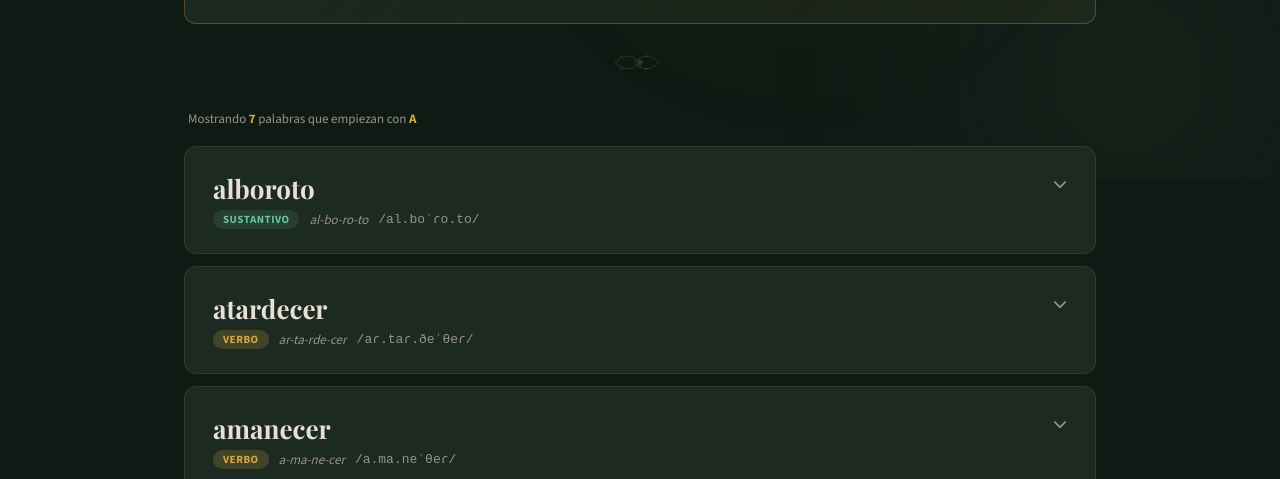
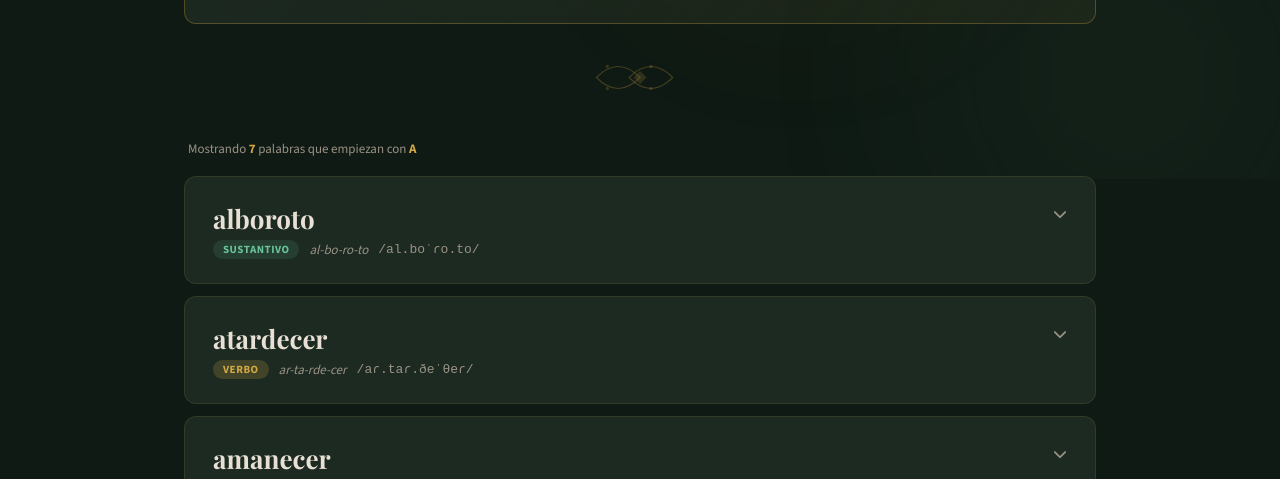
Before and after one commit to NSorribas/Dicciopeques, a plain HTML site: page index.html in a window 1280 px wide. Shown: the part 621-1100 px from the top of the page. Drawn offline with nearby package versions, Linux system fonts and the light colour scheme; no server answers; a web font is replaced by a local one.

Commit message:
Ajustar dimensiones del separador: 1000x60 desktop, 500x30 mobile

```diff
--- a/assets/style.css
+++ b/assets/style.css
@@ -371,8 +371,8 @@ header {
 
 .separator img {
     width: 100%;
-    max-width: 500px;
-    height: 30px;
+    max-width: 1000px;
+    height: 60px;
     object-fit: contain;
     opacity: 0.6;
 }
@@ -741,6 +741,7 @@ footer a {
     .az-nav { gap: 3px; }
     .az-letter { width: 32px; height: 32px; font-size: 12px; border-radius: 6px; }
     .az-letter .az-count { display: none; }
+    .separator img { max-width: 500px; height: 30px; }
 }
 
 /* === REDUCCIÓN DE MOVIMIENTO === */
```
